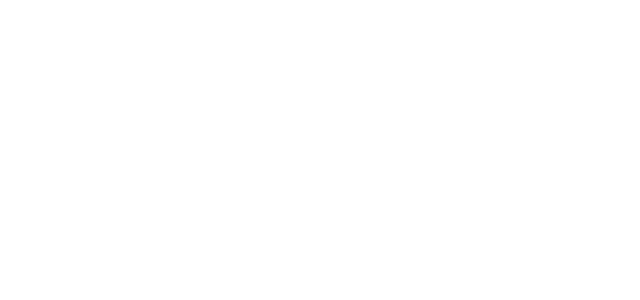
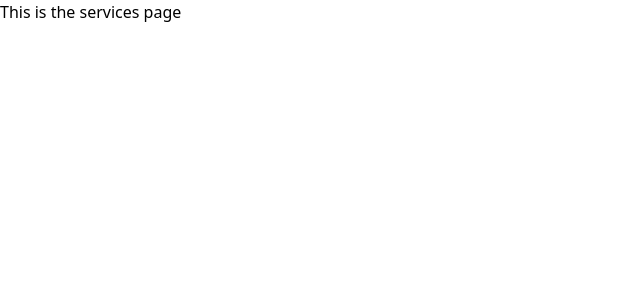
Before and after one commit to SmartMinds1/Portfolio, a React (Vite) app: page /services in a window 1280 px wide. Before the commit this address had no page. Shown: the top 300 px of the page, without its empty margins (0-640 px from the left). Built offline with nearby package versions, Linux system fonts and the light colour scheme.

Commit message:
done setting up the services page

```diff
--- a/src/App.jsx
+++ b/src/App.jsx
@@ -3,6 +3,7 @@
 import Home from './pages/Home.jsx';
 import About from './pages/About.jsx';
 import Contact from './pages/Contact.jsx';
+import Services from './pages/Services.jsx';
 
 const App = () => {
   return (
@@ -12,6 +13,7 @@
       <Route path="/" element={<Home/>} />
       <Route path="about" element={<About/>} />
       <Route path="contact" element={<Contact/>} />
+      <Route path="services" element={<Services/>} />
     </Routes>
   </Router>
   )
--- a/src/components/Header.jsx
+++ b/src/components/Header.jsx
@@ -9,7 +9,7 @@
             <ul className="flex flex-row items-center justify-evenly w-1/3 h-12 text-background text-sm">
                 <li> <Link to="/">home</Link> </li>
                 <li> <Link to="about">about</Link></li>
-                <li>skills</li>
+                <li> <Link to="services">services</Link></li>
                 <li> <Link to="contact">contact</Link></li>
             </ul>
             <button className="btn-primary text-text bg-soft-alert m-0">Call Now</button>
--- a/src/pages/Contact.jsx
+++ b/src/pages/Contact.jsx
@@ -17,7 +17,7 @@
                 <ul className="flex flex-row items-center justify-evenly w-1/3 h-12 text-text text-sm">
                     <li> <Link to="/">home</Link> </li>
                     <li> <Link to="about">about</Link></li>
-                    <li>skills</li>
+                    <li> <Link to="services">services</Link></li>
                     <li> <Link to="contact">contact</Link></li>
                 </ul>
                 <button className="btn-primary text-text bg-soft-alert m-0">Call Now</button>
--- /dev/null
+++ b/src/pages/Services.jsx
@@ -0,0 +1,12 @@
+import React from "react";
+
+const Services = () => {
+    return(
+        <div>
+            <h1>This is the services page</h1>
+        </div>
+    );
+
+}
+
+export default Services
```
